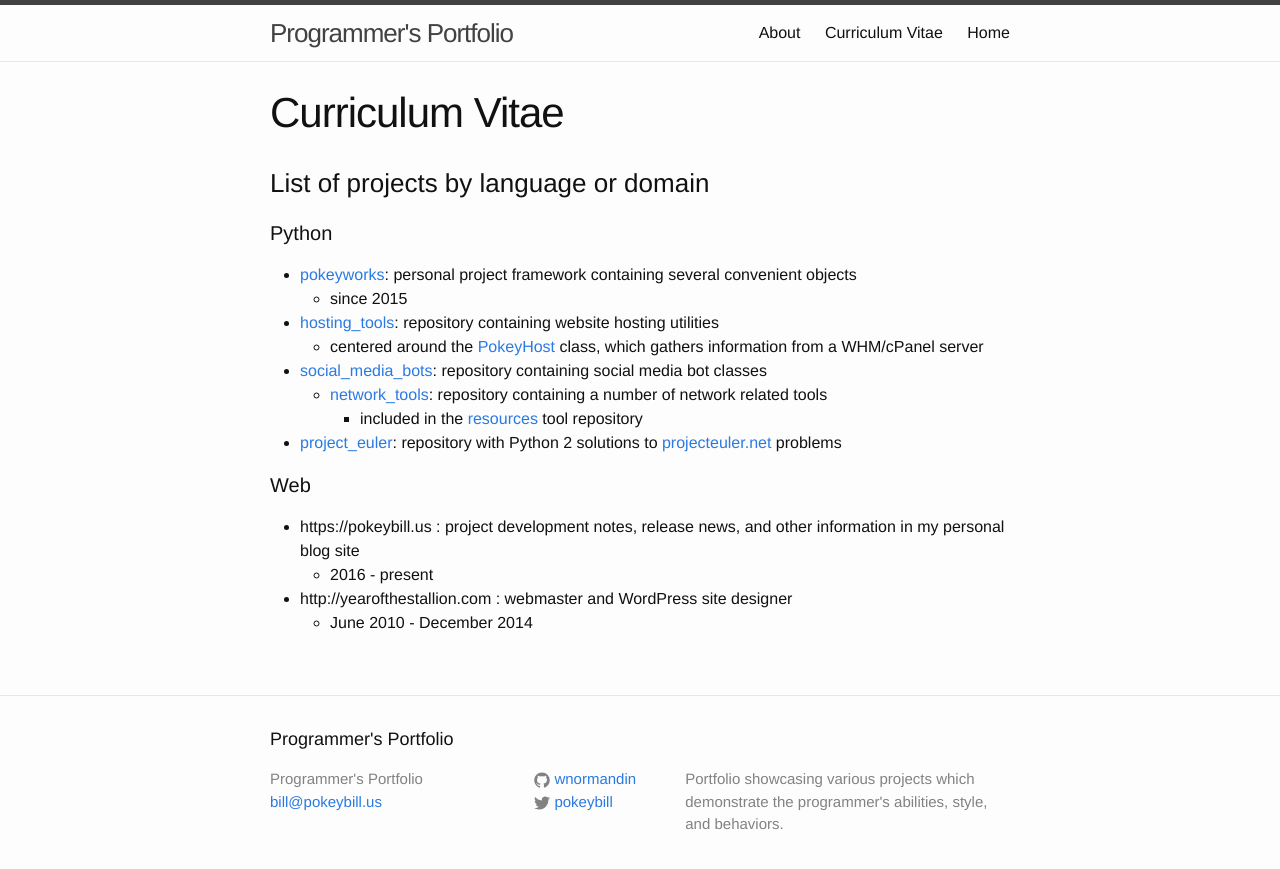
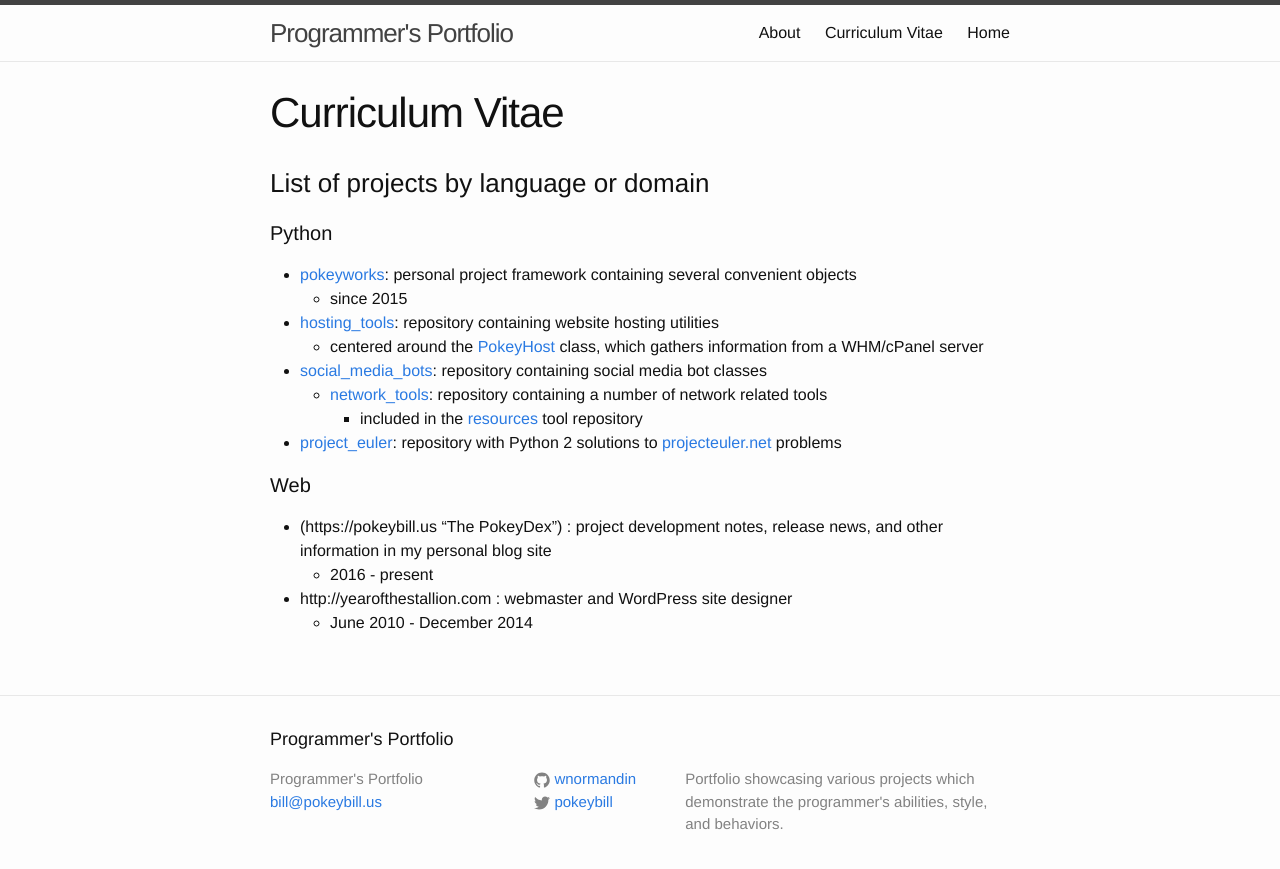
Before and after one commit to wnormandin/wnormandin.github.io, a Jekyll site: the page built from _pages/cv.md, in a window 1280 px wide. Shown: the top 869 px of the page. Built offline with Jekyll 4.4.1, drawn with Linux system fonts in a browser that asks for light colours.

Commit message:
Update cv.md

```diff
--- a/_pages/cv.md
+++ b/_pages/cv.md
@@ -17,7 +17,7 @@ description: List of developer work by language or domain
   - [project_euler](https://github.com/wnormandin/project_euler "project_euler"): repository with Python 2 solutions to [projecteuler.net](https://projecteuler.net/) problems
 
 #### Web
-  - https://pokeybill.us : project development notes, release news, and other information in my personal blog site
+  - (https://pokeybill.us "The PokeyDex") : project development notes, release news, and other information in my personal blog site
     - 2016 - present
   - http://yearofthestallion.com : webmaster and WordPress site designer
     - June 2010 - December 2014
```
